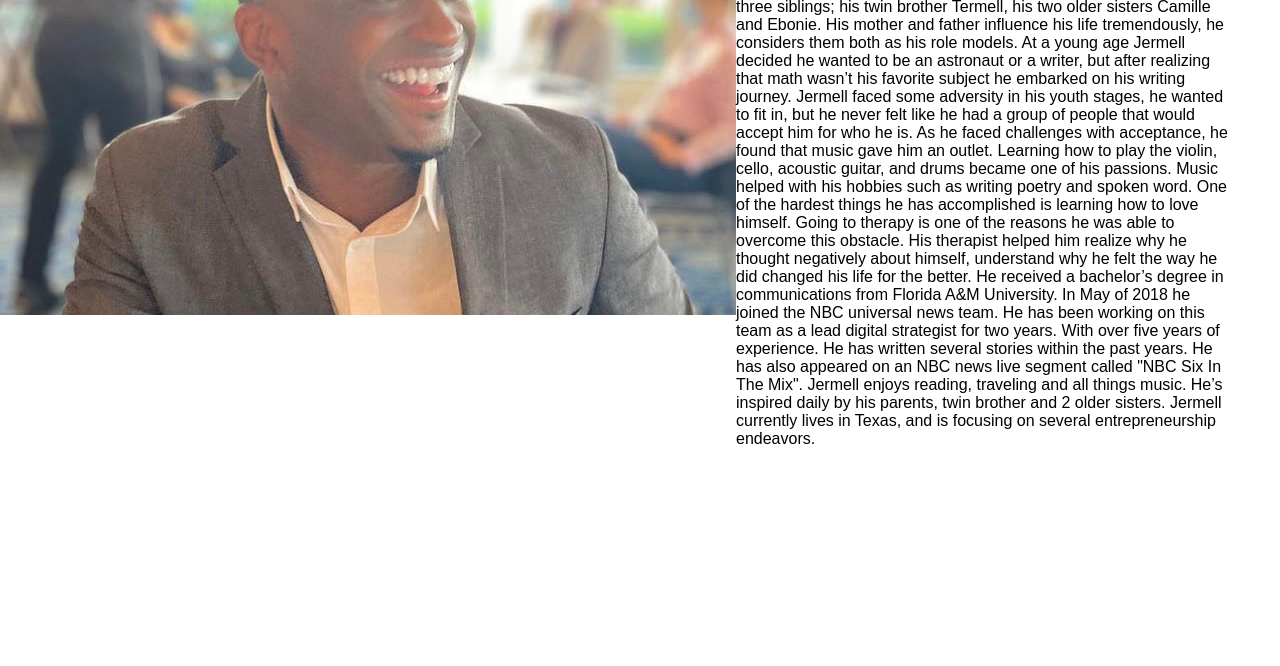
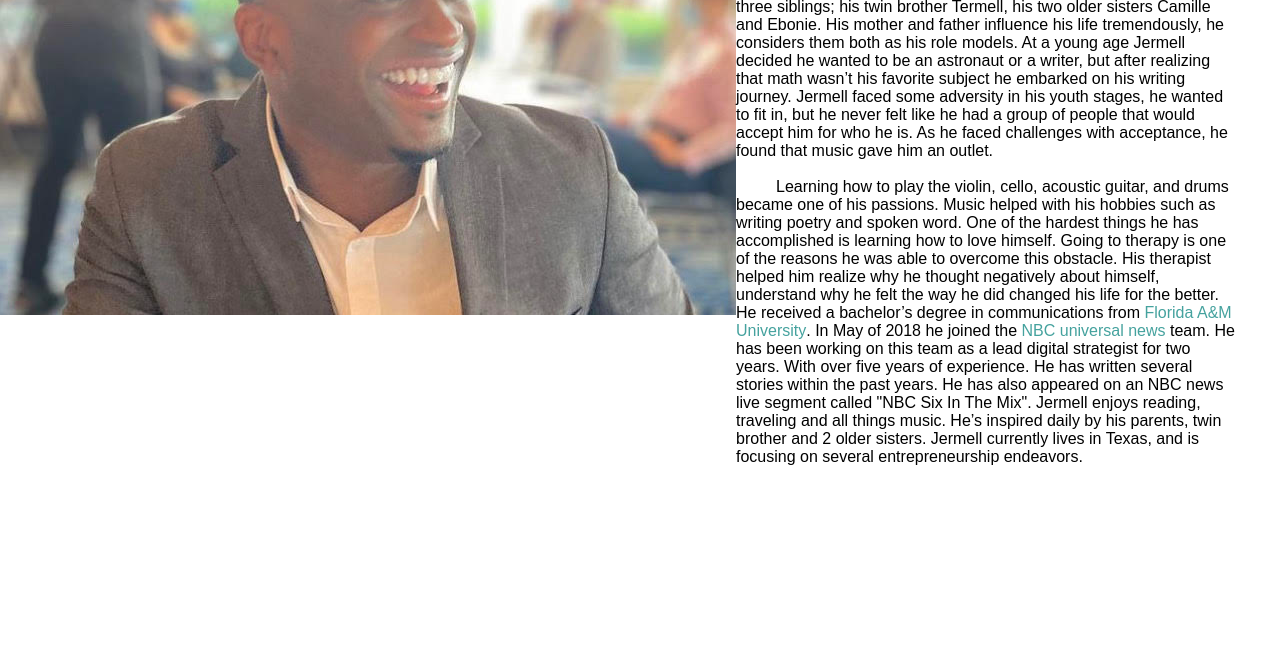
Before and after one commit to cardocurrenssy/bioSite, a plain HTML site: page about.html in a window 1280 px wide. Shown: the part 449-1115 px from the top of the page. Drawn offline with Linux system fonts and the light colour scheme; a web font is replaced by a local one.

Commit message:
Changes to about Page 07/06/23

```diff
--- a/about.html
+++ b/about.html
@@ -39,17 +39,18 @@
         <h3>ABOUT ME</h3>
         <h1 class="firstname">JERMELL</h1>
         <h1 class="lastname">PRIGEON</h1>
-        <p class="bio"> Jermell Dante Prigeon was born August 3rd, 1988, in Ft Lauderdale, Florida. As a child he lived with his mother,
+        <p class="bio"> Jermell Dante Prigeon was born August 3rd, 1988, in <a href="https://www.fortlauderdale.gov/" class="bioLink">Ft. Lauderdale, Florida</a>. As a child he lived with his mother,
             father and three siblings; his twin brother Termell, his two older sisters Camille and Ebonie. His mother and father influence
             his life tremendously, he considers them both as his role models. At a young age Jermell decided he wanted to be an astronaut
             or a writer, but after realizing that math wasn’t his favorite subject he embarked on his writing journey. Jermell faced some
             adversity in his youth stages, he wanted to fit in, but he never felt like he had a group of people that would accept him for
-            who he is. As he faced challenges with acceptance, he found that music gave him an outlet. Learning how to play the violin, cello,
+            who he is. As he faced challenges with acceptance, he found that music gave him an outlet.</p><br>
+            <p class="bio"> Learning how to play the violin, cello,
             acoustic guitar, and drums became one of his passions. Music helped with his hobbies such as writing poetry and spoken word.
             One of the hardest things he has accomplished is learning how to love himself. Going to therapy is one of the reasons he was able
             to overcome this obstacle. His therapist helped him realize why he thought negatively about himself, understand why he felt the way
-            he did changed his life for the better. He received a bachelor’s degree in communications from Florida A&M University. In May of 2018
-            he joined the NBC universal news team. He has been working on this team as a lead digital strategist for two years. With over five
+            he did changed his life for the better. He received a bachelor’s degree in communications from <a href="https://www.famu.edu/" class="bioLink">Florida A&M University</a>. In May of 2018
+            he joined the <a href="https://www.nbcnews.com/" class="bioLink">NBC universal news</a> team. He has been working on this team as a lead digital strategist for two years. With over five
             years of experience. He has written several stories within the past years. He has also appeared on an NBC news live segment called "NBC
             Six In The Mix". Jermell enjoys reading, traveling and all things music. He’s inspired daily by his parents, twin brother and 2
             older sisters. Jermell currently lives in Texas, and is focusing on several entrepreneurship endeavors.</p>
--- a/style.css
+++ b/style.css
@@ -186,3 +186,11 @@ footer p{
     margin: 0px auto;
     max-width: 400px;
 }
+.bioLink{
+    color: #45a29e;
+    text-decoration: none;
+    font-weight: 500;
+}
+.bioLink:hover{
+    color:#56ddd6;
+}
```
